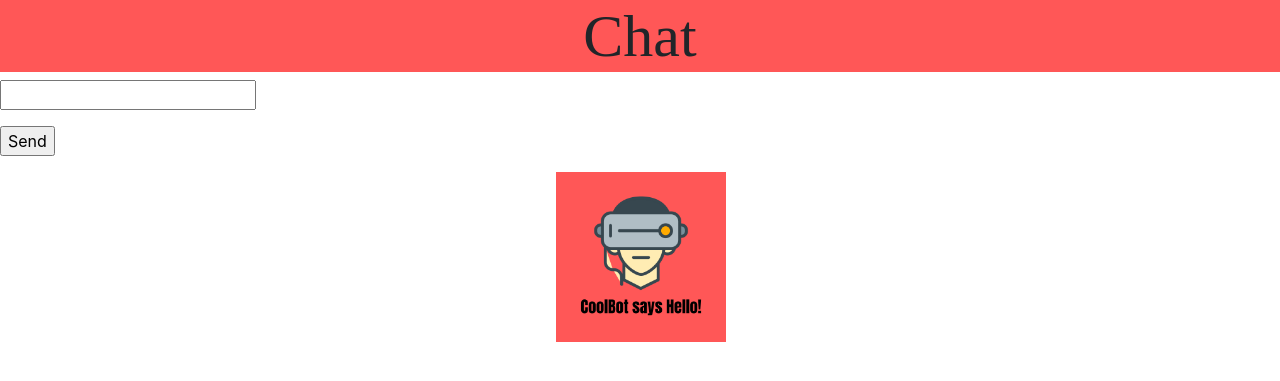
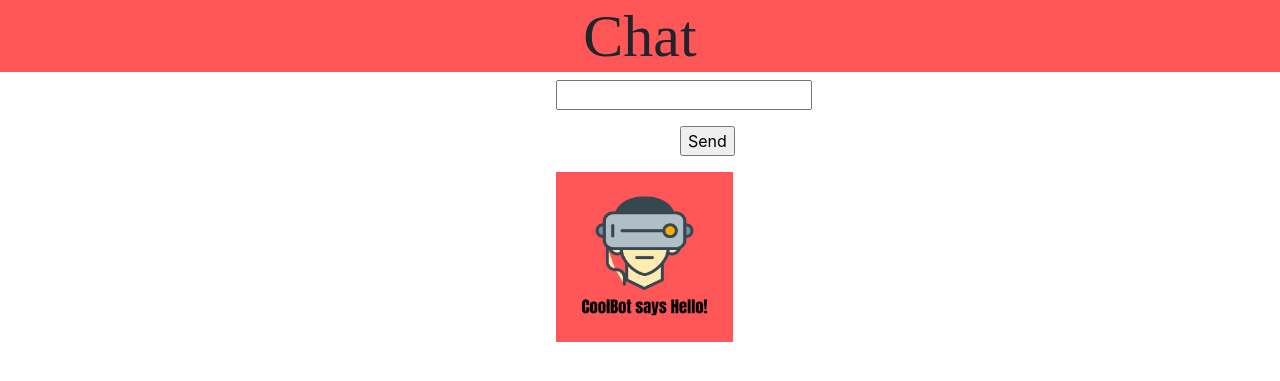
Before and after one commit to Rmejiaz/CoolBot, a Flask app: page /chat in a window 1280 px wide. Shown: the part 56-437 px from the top of the page. Run offline with Flask 2, Linux system fonts and the light colour scheme; some libraries are stand-ins or nearby versions.

Commit message:
Aligned chat

```diff
--- a/templates/chat.html
+++ b/templates/chat.html
@@ -8,11 +8,11 @@
 <h2>Bot: {{j}}</h2>
 {% endfor%}
 <form method="post">
-    <p><input type="text" name = "nm" /></p>
-    <p><input type="submit" value = "Send" /></p>
+    <p><input type="text" name = "nm" style="margin-left: 556px;" /></p>
+    <p><input type="submit" value = "Send" style="margin-left: 680px;"/></p>
 </form>
 
 <img src="../static/Avatar.png"
-     style="width: 170px;height: 170px;margin-left: 556px;"
+     style="width: 177px;height: 170px;margin-left: 556px;"
      title="CoolBot's Avatar">
 {% endblock %}
```
